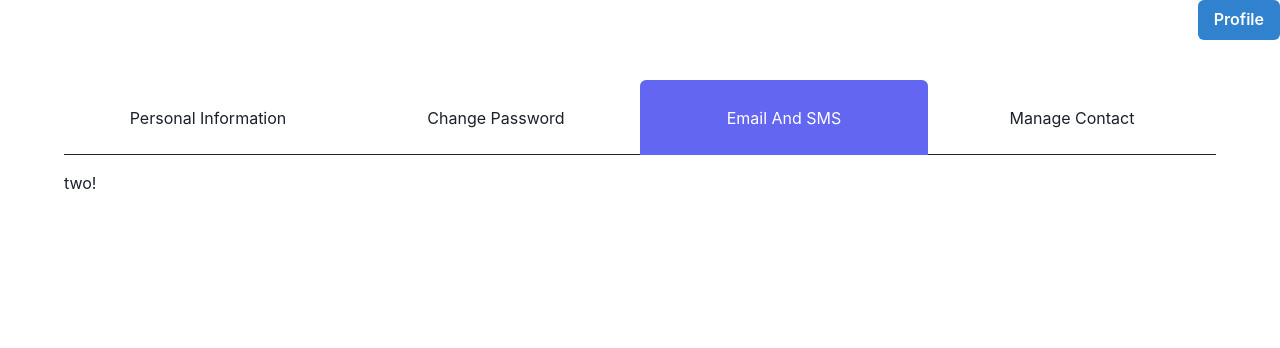
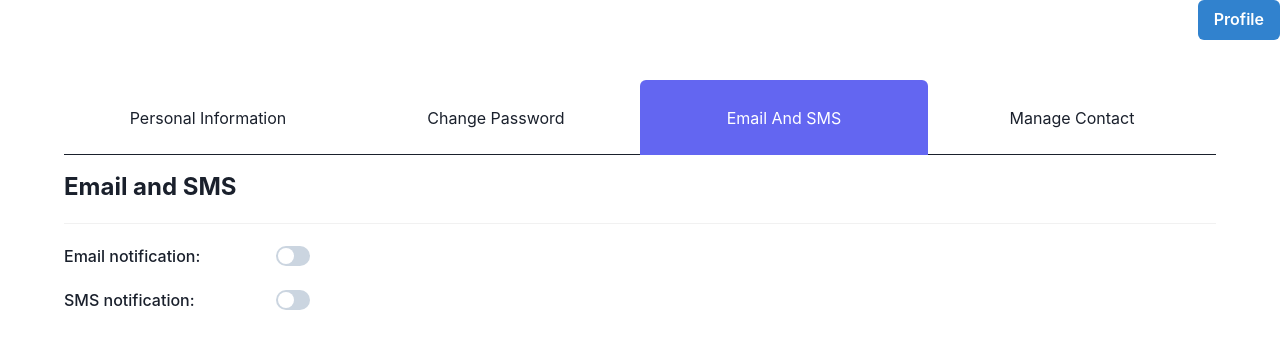
Before and after one commit to Zukashi/BookWormFront, a React (Create React App) app: page /edit/user/1 in a window 1280 px wide. Both pictures are taken after a click on the tab "Email And SMS". Shown: the top 348 px of the page. Built offline with nearby package versions, Linux system fonts and the light colour scheme.

Commit message:
Email and SMS component completed

```diff
--- a/src/components/Account/EditAccount.tsx
+++ b/src/components/Account/EditAccount.tsx
@@ -17,6 +17,7 @@ import {
 import {userNameUpdate, userUpdate} from "../../features/User/userSlice";
 import {Link} from "react-router-dom";
 import {ChangePassword} from "./ChangePassword";
+import {EmailAndSMS} from "./EmailAndSMS";
 export const EditAccount = () => {
   const {userId} = useParams();
   const user = useSelector((state: RootState) => state.user);
@@ -117,7 +118,7 @@ export const EditAccount = () => {
             <ChangePassword/>
           </TabPanel>
           <TabPanel p={0}>
-            <p>two!</p>
+            <EmailAndSMS/>
           </TabPanel>
           <TabPanel p={0}>
             <p>two!</p>
--- /dev/null
+++ b/src/components/Account/EmailAndSMS.tsx
@@ -0,0 +1,20 @@
+import React from 'react';
+import {FormControl, FormLabel, Switch} from "@chakra-ui/react";
+
+export const EmailAndSMS = () => {
+  return (<>
+    <h1 className='font-bold text-2xl border-b-[1px] pb-5  border-b-[#f1f1f1]'>Email and SMS</h1>
+    <FormControl display='flex' alignItems='center' className='mt-5'>
+      <FormLabel htmlFor='email-alerts' mb='0' className='w-[200px]'>
+        Email notification:
+      </FormLabel>
+      <Switch id='email-alerts'  />
+    </FormControl>
+    <FormControl display='flex' alignItems='center' className='mt-5'>
+      <FormLabel htmlFor='email-alerts' mb='0' className='w-[200px]'>
+        SMS notification:
+      </FormLabel>
+      <Switch id='sms-alerts'  />
+    </FormControl>
+  </>)
+}
```
